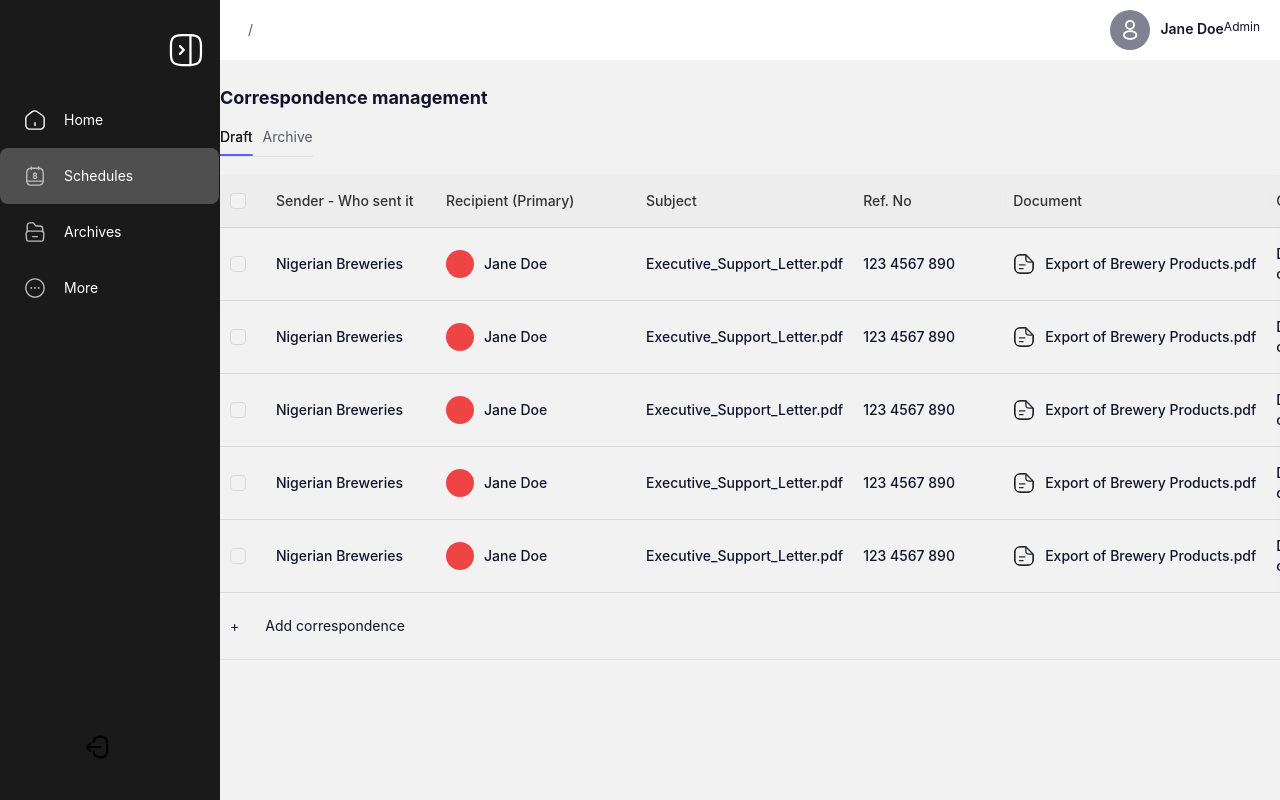
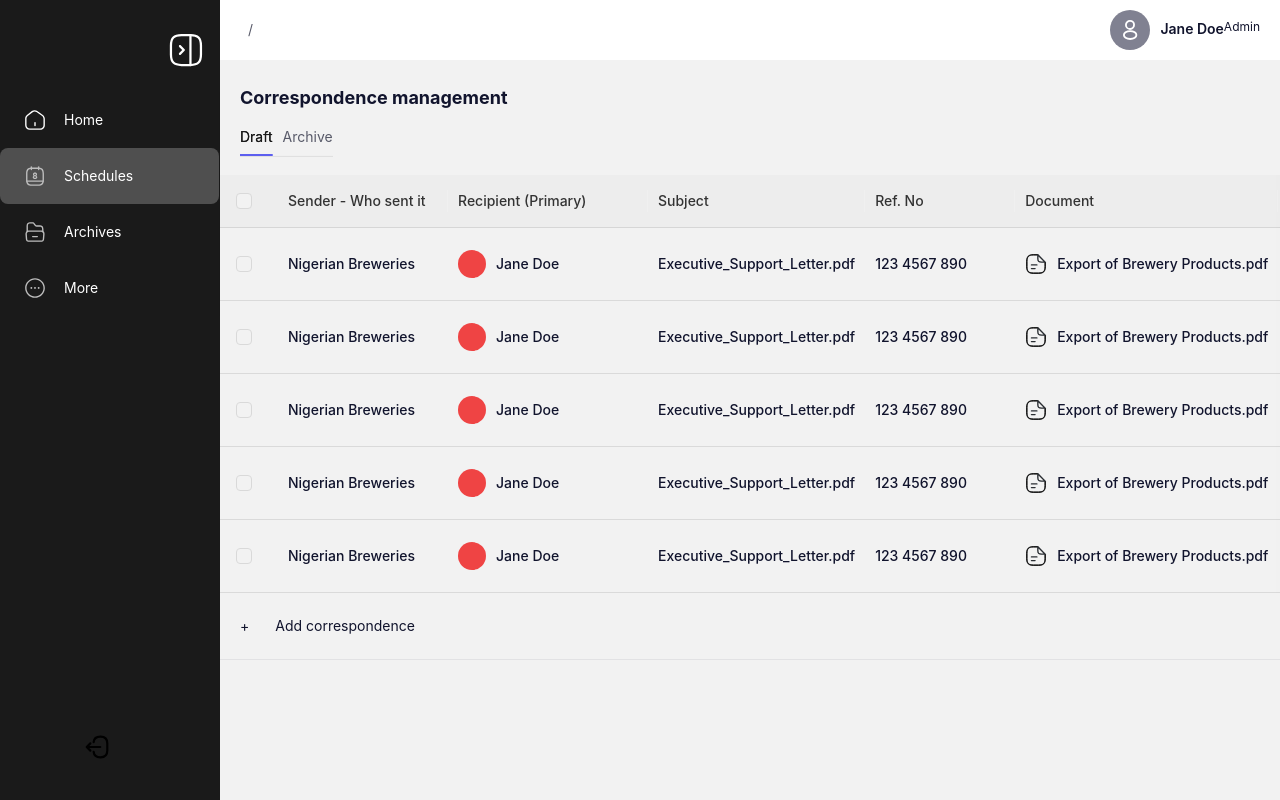
Before and after one commit to jidoggs/comms, a Next.js app: page /app/schedule in a window 1280 px wide. Built offline with nearby package versions, Linux system fonts and the light colour scheme.

Commit message:
table actions

```diff
--- /dev/null
+++ b/src/app/app/archives/components/Action.tsx
@@ -0,0 +1,27 @@
+import { MoreFile } from '@/common/components/icons';
+// import { customThemeColor } from '@/common/utils';
+import React from 'react';
+
+function Action() {
+  return (
+    <div className="flex items-center gap-x-1 px-2.5">
+      {/* <button className="cursor-pointer rounded-lg px-2 py-2.5">
+        <Maximize size={18} className="transition-all hover:scale-125" />
+      </button> */}
+      <button className="cursor-pointer rounded-lg px-2 py-2.5">
+        <MoreFile size={18} />
+      </button>
+      {/* <div className="border-custom-gray_500 h-8  w-px border-l" />
+      <button className="bg-custom-main cursor-pointer rounded-lg fill-white px-2 py-2.5">
+        <Send
+          size={18}
+          fill={customThemeColor.white_100}
+          stroke={customThemeColor.white_100}
+          className="transition-all hover:scale-125"
+        />
+      </button> */}
+    </div>
+  );
+}
+
+export default Action;
--- a/src/app/app/archives/page.tsx
+++ b/src/app/app/archives/page.tsx
@@ -6,6 +6,7 @@ import { mergeClassName } from '@/common/utils';
 import { TabsProps } from 'antd';
 import { ColumnsType } from 'antd/es/table';
 import React, { useState } from 'react';
+import Action from './components/Action';
 
 const columns: ColumnsType<any> = [
   {
@@ -70,7 +71,10 @@ const columns: ColumnsType<any> = [
     className: '!pr-3',
     dataIndex: '',
     ellipsis: true,
-    width: 50,
+    width: 135,
+    render: () => {
+      return <Action />;
+    },
   },
 ].map((itm) => ({
   ...itm,
--- /dev/null
+++ b/src/app/app/schedule/components/Action.tsx
@@ -0,0 +1,27 @@
+import { Maximize, MoreFile, Send } from '@/common/components/icons';
+import { customThemeColor } from '@/common/utils';
+import React from 'react';
+
+function Action() {
+  return (
+    <div className="hidden items-center gap-x-1 px-2.5 group-hover:flex">
+      <button className="cursor-pointer rounded-lg px-2 py-2.5">
+        <Maximize size={18} className="transition-all hover:scale-125" />
+      </button>
+      <button className="cursor-pointer rounded-lg px-2 py-2.5">
+        <MoreFile size={18} />
+      </button>
+      <div className="border-custom-gray_500 h-8  w-px border-l" />
+      <button className="bg-custom-main cursor-pointer rounded-lg fill-white px-2 py-2.5">
+        <Send
+          size={18}
+          fill={customThemeColor.white_100}
+          stroke={customThemeColor.white_100}
+          className="transition-all hover:scale-125"
+        />
+      </button>
+    </div>
+  );
+}
+
+export default Action;
--- a/src/app/app/schedule/page.tsx
+++ b/src/app/app/schedule/page.tsx
@@ -7,6 +7,7 @@ import { mergeClassName } from '@/common/utils';
 import { TabsProps } from 'antd';
 import { ColumnsType } from 'antd/es/table';
 import React, { useState } from 'react';
+import Action from './components/Action';
 
 const columns: ColumnsType<any> = [
   {
@@ -79,6 +80,9 @@ const columns: ColumnsType<any> = [
     dataIndex: '',
     ellipsis: true,
     width: 135,
+    render: () => {
+      return <Action />;
+    },
   },
 ].map((itm) => ({
   ...itm,
@@ -119,9 +123,10 @@ const SchedulePage = () => {
         columns={columns}
         dataSource={dummyCorrespondence}
         size="large"
-        rowSelection={{}}
+        rowClassName="group"
+        rowSelection={{ columnWidth: 48 }}
         footer={() => (
-          <button className="text-custom-main flex items-center gap-x-2.5 py-1.5 text-sm">
+          <button className="text-custom-main flex items-center gap-x-2.5 py-1.5 pl-2.5 text-sm">
             +{' '}
             <span className="hover:bg-custom-gray_500 rounded-lg px-4 py-3">
               Add correspondence
--- a/src/common/components/CustomTable/index.tsx
+++ b/src/common/components/CustomTable/index.tsx
@@ -4,8 +4,6 @@ import { mergeClassName } from '@/common/utils';
 import { CustomTableProps } from './type';
 import CustomPaginationHeader from '../CustomPaginationHeader';
 import Title from '../Title';
-
-
 
 const CustomTable = <T extends object>({
   tabs,
@@ -49,6 +47,12 @@ const CustomTable = <T extends object>({
         !stringClassName ? className?.container : ''
       )}
     >
+      <div
+        className={mergeClassName(
+          'px-5',
+          !stringClassName && className?.header
+        )}
+      >
         {tabs && paginationHeader}
         <div
           className={mergeClassName(
@@ -71,6 +75,7 @@ const CustomTable = <T extends object>({
             )}
           >
             {searchPanel}
+          </div>
         </div>
       </div>
       <div
--- a/src/common/components/CustomTable/type.ts
+++ b/src/common/components/CustomTable/type.ts
@@ -8,7 +8,8 @@ type ClassNames =
   | 'search'
   | 'tabs'
   | 'search-tabs'
-  | 'container';
+  | 'container'
+  | 'header';
 
 export interface CustomTableProps<T>
   extends Omit<TableProps<T>, 'pagination' | 'title' | 'className'> {
```
Lines whose indentation alone changed are shown as unchanged.
